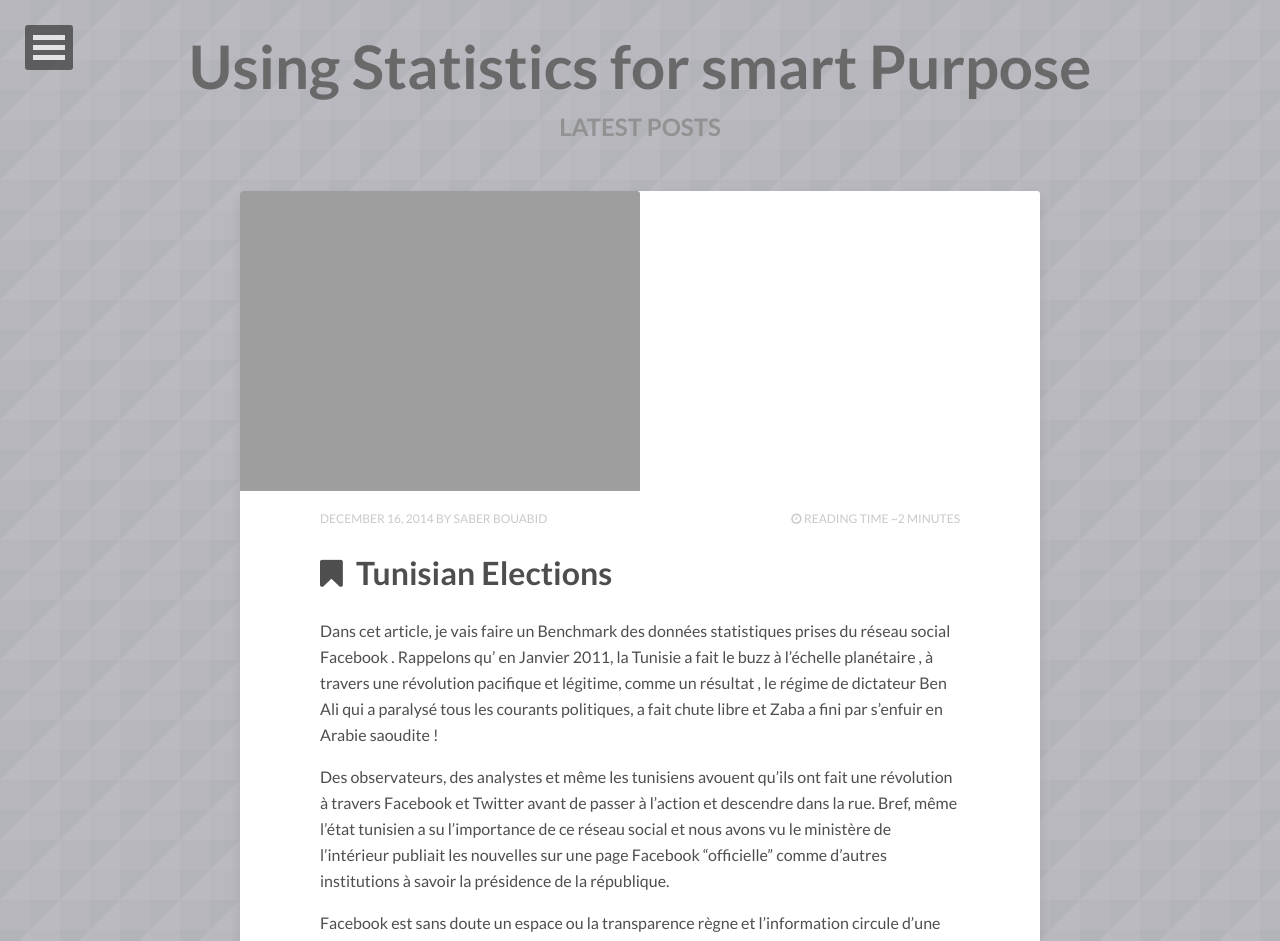
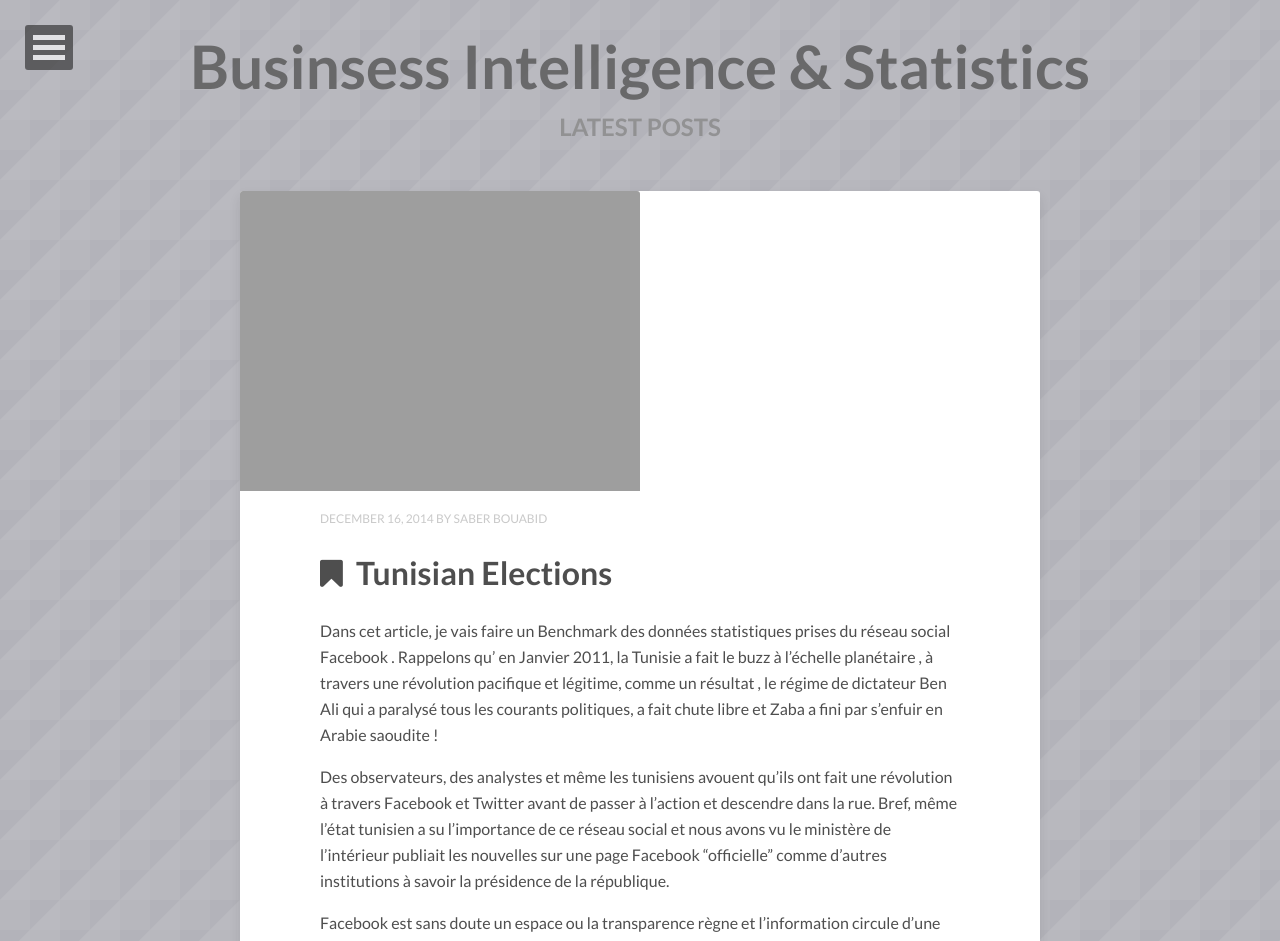
Before and after one commit to saberbouabid/WEBS, a Jekyll site: the page built from index.html, in a window 1280 px wide. Shown: the top 941 px of the page. Built offline with Jekyll 4.4.1, drawn with Linux system fonts in a browser that asks for light colours; nearby versions of some CDN libraries; the list of posts is cut into pages by our own code; some of the changed text lies outside the part shown.

Commit message:
Update _config.yml

```diff
--- a/_config.yml
+++ b/_config.yml
@@ -1,11 +1,11 @@
-title:            Using Statistics for smart Purpose
-description:
+title:            Businsess Intelligence & Statistics
+description:      Answer Questions Using Statistics
 disqus_shortname: sabertn
-reading_time:     true
+reading_time:     false
 words_per_minute: 200
 # Your site's domain goes here (eg: //mmistakes.github.io, http://mademistakes.com, etc)
 # When testing locally leave blank or use http://localhost:4000
-url:
+url: http://sabertn.github.io/
 
 # Owner/author information
 owner:
@@ -47,10 +47,10 @@
   style: compressed
 
 # https://github.com/mojombo/jekyll/wiki/Permalinks
-permalink:   /:categories/:title/
+permalink:   /:categories/:year/:month/:title.html
 
 # Amount of post to show on home page
-paginate: 5
+paginate: 3
 
 kramdown:
   auto_ids: true
```
